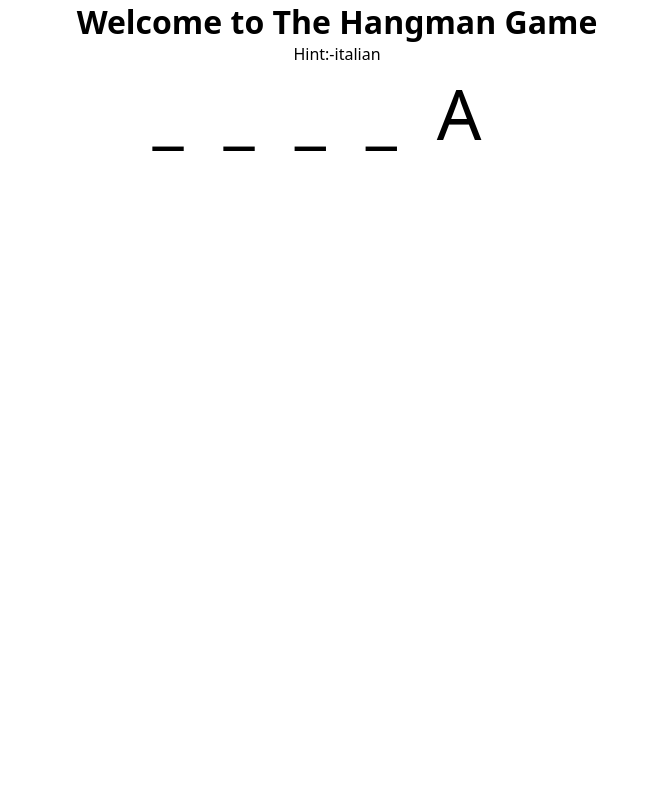
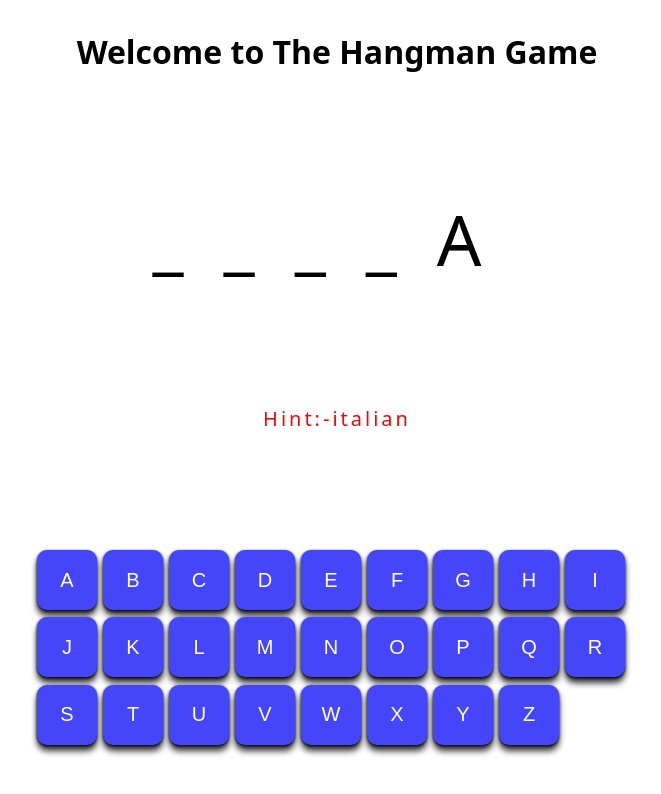
Before and after one commit to Rupam-Mondal/Hangman-game, a React (Vite) app: page / in a window 1280 px wide. Shown: the top 794 px of the page, without its empty margins (303-964 px from the left). Built offline with nearby package versions, Linux system fonts and the light colour scheme; a web font is replaced by a local one.

Commit message:
Keyboard and ui

```diff
--- a/src/Component/Board/Board.css
+++ b/src/Component/Board/Board.css
@@ -1,9 +1,13 @@
 .board{
+    box-sizing: border-box;
     height: 100vh;
     width: 100vw;
     display: flex;
     flex-direction: column;
+    justify-content: space-between;
     align-items: center;
     font-family: "Reggae One", system-ui;
     font-weight: 400;
+    padding-top: 30px;
+    padding-bottom: 50px;
 }
--- /dev/null
+++ b/src/Component/Buttons/Button.css
@@ -0,0 +1,14 @@
+.button{
+    height: 60px;
+    width: 60px;
+    cursor: pointer;
+    border-radius: 10px;
+    background-color: rgb(69, 69, 250);
+    border: none;
+    color: white;
+    font-size: 20px;
+    box-shadow: 0 6px 6px rgba(0, 0, 0, 0.8), 0 1px 3px rgba(15, 13, 13, 1);
+}
+.button:hover{
+    background-color: blue;
+}
--- /dev/null
+++ b/src/Component/Buttons/Button.jsx
@@ -0,0 +1,10 @@
+import './Button.css'
+function Button({value , onclickHandler}){
+    return (
+        <>
+            <button className="button" onClick={onclickHandler}>{value}</button>
+        </>
+    )
+}
+
+export default Button
--- /dev/null
+++ b/src/Component/Keyboardkeys/Keyboard.css
@@ -0,0 +1,7 @@
+.keyboard{
+    display: flex;
+    gap: 1%;
+    flex-wrap: wrap;
+    height: 200px;
+    width: 600px;
+}
--- a/src/Component/Keyboardkeys/Keyboardkey.jsx
+++ b/src/Component/Keyboardkeys/Keyboardkey.jsx
@@ -0,0 +1,26 @@
+import Button from "../Buttons/Button";
+import "./Keyboard.css"
+
+function Keyboardkeys(){
+    const ALPHABETS = new Array(26).fill('').map((e, index) => String.fromCharCode(65 + index));
+    return(
+        <>
+            <div className="keyboard">
+                {
+                    ALPHABETS.map((v , e) => (
+                        <Button
+                            value={v}
+                            onclickHandler={() => {
+                                console.log(v)
+                            }}
+                            key={e}
+                        />
+                    ))
+                }
+            </div>
+        </>
+    )
+}
+
+
+export default Keyboardkeys
--- a/src/Component/Playgame/Playgame.jsx
+++ b/src/Component/Playgame/Playgame.jsx
@@ -1,6 +1,8 @@
 import { useState } from "react"
 import { Randomwords } from "../Randomwords/Randomwords"
 import MaskedText from "../MaskedText/MaskedText"
+import Keyboardkeys from "../Keyboardkeys/Keyboardkey"
+import './hint.css'
 
 function Playgame(){
     const [randomobj, setObj] = useState(Randomwords)
@@ -8,11 +10,12 @@ function Playgame(){
     return(
         <>
             <h1>Welcome to The Hangman Game</h1>
-            <p>Hint:-{randomobj.hint}</p>
             <MaskedText
                 word={randomobj.word}
                 usedLetters={usedLetters}
             />
+            <p className="hint">Hint:-{randomobj.hint}</p>
+            <Keyboardkeys/>
         </>
     )
 }
--- /dev/null
+++ b/src/Component/Playgame/hint.css
@@ -0,0 +1,5 @@
+.hint{
+    font-size: 20px;
+    color: red;
+    letter-spacing: 3px;
+}
```
